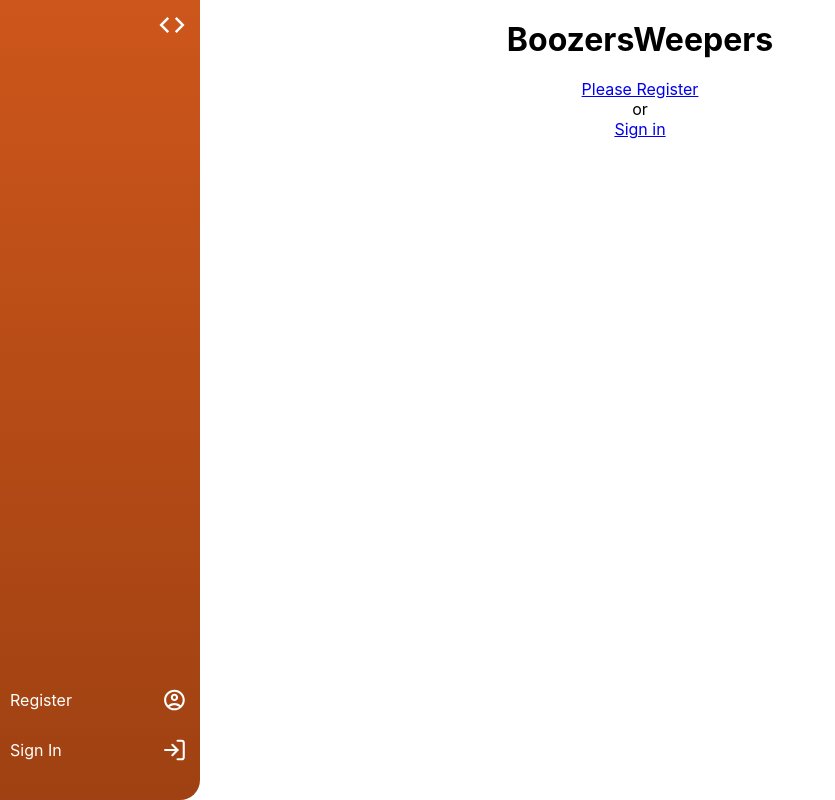
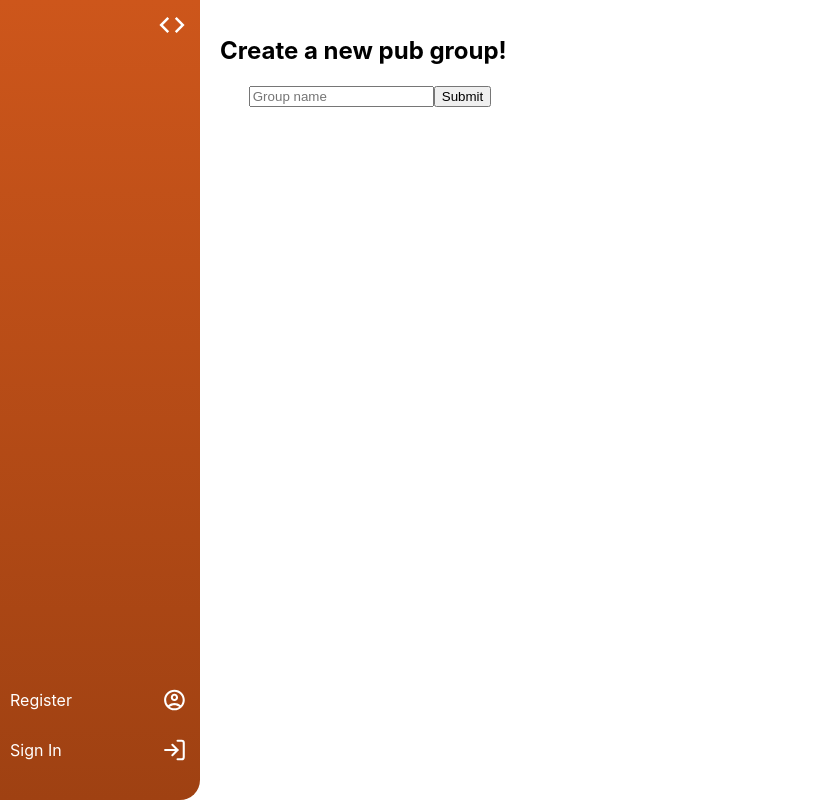
Before and after one commit to Catherine-Russell/BoozersWeepers, a React (Create React App) app in the folder frontend/: page /groups/new in a window 1280 px wide. Before the commit this address led to /. Shown: the whole page, without its empty margins (0-835 px from the left). Built offline with nearby package versions, Linux system fonts and the light colour scheme.

Commit message:
adds routes and functionality to new group page

```diff
--- a/frontend/src/components/app/App.js
+++ b/frontend/src/components/app/App.js
@@ -14,6 +14,7 @@ import SinglePint from '../singlepint/singlepint';
 import WalletPage from '../../Pages/wallet';
 import PubGroupsPage from '../pubGroupsPage/PubGroupsPage'
 import SingleGroupPage from '../singleGroupPage/SingleGroupPage'
+import NewGroupPage from '../newGroupPage/NewGroupPage'
 
 
 const App = () => {
@@ -29,6 +30,7 @@ const App = () => {
           <Route path='/profile/:userID' element={<ProfilePage navigate={ useNavigate() }/>}/>
           <Route path='/pint/:PintID' element={<SinglePint navigate={ useNavigate() }/>}/>
           <Route path='/wallet' element={<WalletPage navigate={ useNavigate() }/>}/>
+          <Route path='/groups/new' element={<NewGroupPage navigate={ useNavigate() }/>}/>
           <Route path='/groups/:pubGroupId' element={<SingleGroupPage navigate={ useNavigate() }/>}/>
           <Route path='/groups' element={<PubGroupsPage navigate={ useNavigate() }/>}/>
 
--- /dev/null
+++ b/frontend/src/components/newGroupPage/NewGroupPage.js
@@ -0,0 +1,70 @@
+import VertNavbar from "../VertNavBar/VertNavBar";
+import React, { useEffect, useState } from 'react';
+import getSessionUserID from '../Utility/getSignedInUser_id';
+import '../../Pages/style.css'
+
+const NewGroupPage = ({ navigate }) => {
+	const [token, setToken] = useState(window.localStorage.getItem("token"));
+	const loggedInUserId = getSessionUserID(token)
+  const [expanded, setExpanded] = useState(true);
+	const [groupName, setGroupName] = useState("")
+
+  const toggleExpand = () => {setExpanded(!expanded);};
+
+
+	const handlegroupNameChange = (event) => {
+    setGroupName(event.target.value)
+	}
+
+	// When form is completed and submitted:
+	const handleGroupSubmit = async (event) => {
+		event.preventDefault();
+
+    if(token) {
+			fetch( '/pubGroups', {
+				method: 'post',
+				headers: {
+					'Authorization': `Bearer ${token}`,
+					'Content-Type': 'application/json',
+				},
+				body: JSON.stringify({
+					name: groupName,
+					members: [loggedInUserId],
+				})
+			})
+
+		.then(response => {
+			if (response.status === 201) {
+				console.log("Your group has been created")
+				return response.json();
+			} else {
+				console.log("Failed to create a group")
+			}
+		})
+	} navigate("/groups");
+	}
+
+
+	return (
+		<div id='new-group-page'>
+			<VertNavbar expanded={expanded} toggleExpand={toggleExpand} />
+				<div className={`page-content ${expanded ? 'shifted-content' : ''}`}>
+
+					<h1 id='new-group-page-title' className="page-heading">Create a new pub group!</h1>
+
+					<form onSubmit={handleGroupSubmit}>
+
+          <input placeholder="Group name" id="new-group-name" type='text' value={ groupName } onChange={handlegroupNameChange} />
+
+        <input id='submit' type="submit" value="Submit" />
+      </form>
+		</div>
+		</div>
+    )
+
+
+
+
+
+}
+export default NewGroupPage;
```
